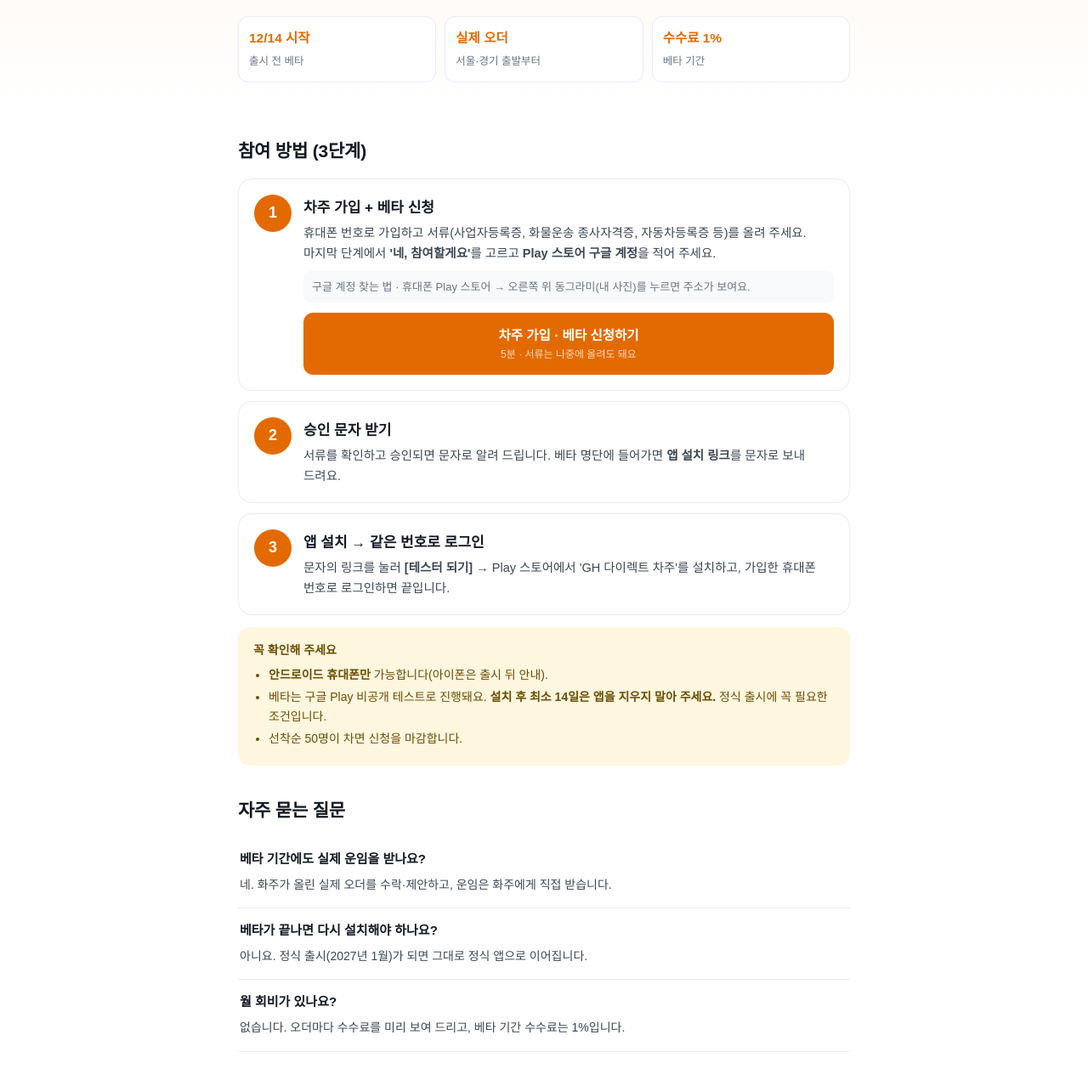
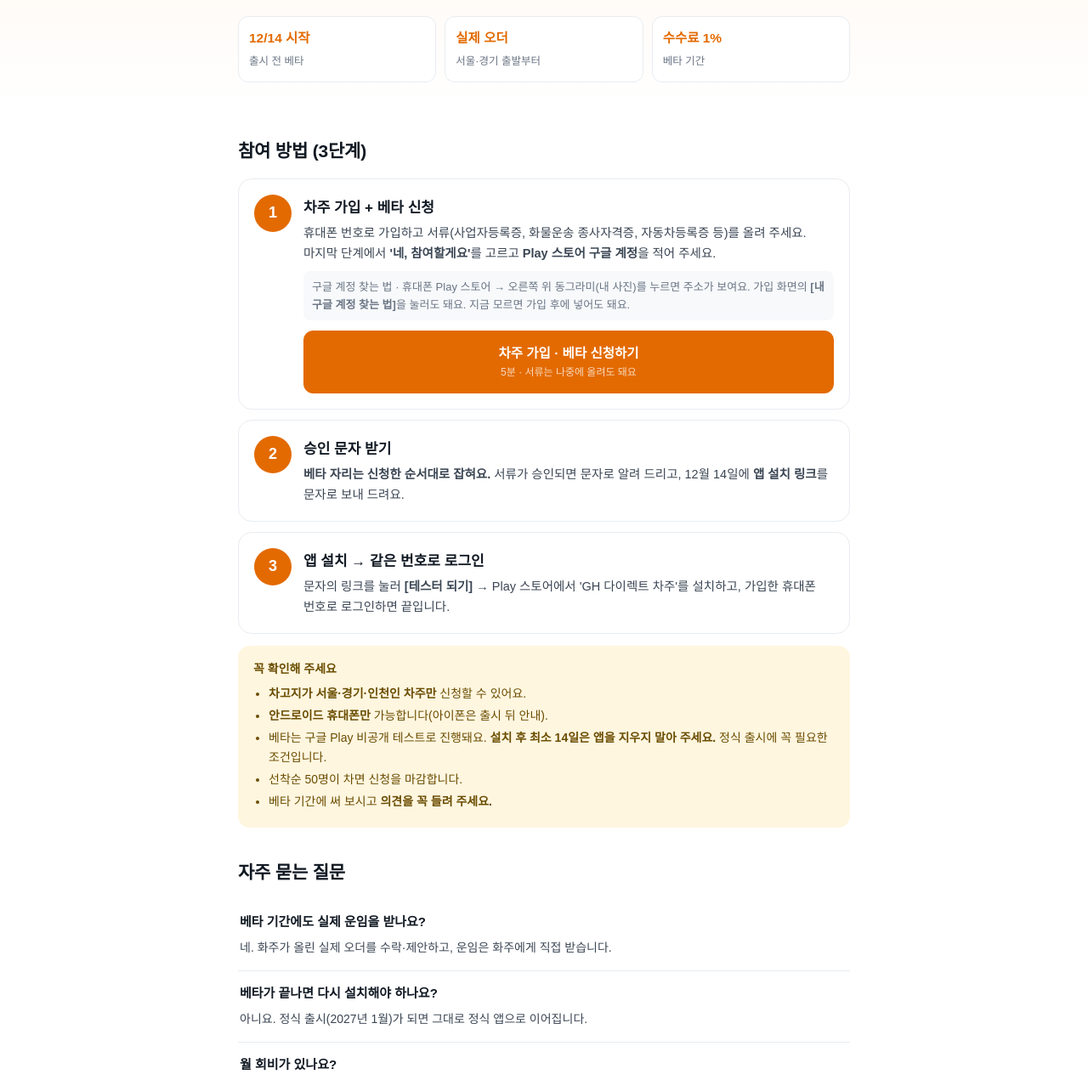
Before and after one commit to koreanyodeler-svg/ghdirect-site, a plain HTML site: page beta/driver/index.html in a window 1280 px wide. Shown: the part 265-1536 px from the top of the page at 85% size. Drawn offline with Linux system fonts and the light colour scheme; a web font is replaced by a local one.

Commit message:
차주 베타 안내: 수도권 선착순 50명·자리 순서·의견·출시 후 수수료 할인

```diff
--- a/beta/driver/index.html
+++ b/beta/driver/index.html
@@ -10,7 +10,7 @@
 <link rel="stylesheet" href="/beta/beta.css"></head><body>
 <header><div class="wrap"><a class="logo" href="/"><img src="/gh-direct-mark.png" alt=""><img class="wm" src="/gh-direct-wordmark.png" alt="GH 다이렉트"></a><a class="home" href="/">서비스 소개</a></div></header>
 <div class="hero"><div class="wrap">
- <span class="pill"><i></i>차주 베타 테스터 · 선착순 50명</span>
+ <span class="pill"><i></i>차주 베타 테스터 · 수도권 선착순 50명</span>
  <h1>출시 전에 <em>먼저</em> 써 보실<br>차주님을 모십니다</h1>
  <p class="lead">12월 14일(월)부터 실제 오더를 받을 수 있는 베타 앱을 먼저 드립니다. 써 보시고 불편한 점을 알려 주세요.</p>
  <div class="facts"><div><b>12/14 시작</b><span>출시 전 베타</span></div><div><b>실제 오더</b><span>서울·경기 출발부터</span></div><div><b>수수료 1%</b><span>베타 기간</span></div></div>
@@ -19,21 +19,23 @@
  <h2>참여 방법 (3단계)</h2>
  <div class="steps">
   <div class="st"><div class="n">1</div><div><h3>차주 가입 + 베타 신청</h3><p>휴대폰 번호로 가입하고 서류(사업자등록증, 화물운송 종사자격증, 자동차등록증 등)를 올려 주세요. 마지막 단계에서 <b>'네, 참여할게요'</b>를 고르고 <b>Play 스토어 구글 계정</b>을 적어 주세요.</p>
-   <div class="tip">구글 계정 찾는 법 · 휴대폰 Play 스토어 → 오른쪽 위 동그라미(내 사진)를 누르면 주소가 보여요.</div>
+   <div class="tip">구글 계정 찾는 법 · 휴대폰 Play 스토어 → 오른쪽 위 동그라미(내 사진)를 누르면 주소가 보여요. 가입 화면의 <b>[내 구글 계정 찾는 법]</b>을 눌러도 돼요. 지금 모르면 가입 후에 넣어도 돼요.</div>
    <a class="btn p" href="https://app.ghdirect.co.kr/join/driver">차주 가입 · 베타 신청하기<small>5분 · 서류는 나중에 올려도 돼요</small></a></div></div>
-  <div class="st"><div class="n">2</div><div><h3>승인 문자 받기</h3><p>서류를 확인하고 승인되면 문자로 알려 드립니다. 베타 명단에 들어가면 <b>앱 설치 링크</b>를 문자로 보내 드려요.</p></div></div>
+  <div class="st"><div class="n">2</div><div><h3>승인 문자 받기</h3><p><b>베타 자리는 신청한 순서대로 잡혀요.</b> 서류가 승인되면 문자로 알려 드리고, 12월 14일에 <b>앱 설치 링크</b>를 문자로 보내 드려요.</p></div></div>
   <div class="st"><div class="n">3</div><div><h3>앱 설치 → 같은 번호로 로그인</h3><p>문자의 링크를 눌러 <b>[테스터 되기]</b> → Play 스토어에서 'GH 다이렉트 차주'를 설치하고, 가입한 휴대폰 번호로 로그인하면 끝입니다.</p></div></div>
  </div>
  <div class="box warn"><b>꼭 확인해 주세요</b><ul>
+  <li><b>차고지가 서울·경기·인천인 차주만</b> 신청할 수 있어요.</li>
   <li><b>안드로이드 휴대폰만</b> 가능합니다(아이폰은 출시 뒤 안내).</li>
   <li>베타는 구글 Play 비공개 테스트로 진행돼요. <b>설치 후 최소 14일은 앱을 지우지 말아 주세요.</b> 정식 출시에 꼭 필요한 조건입니다.</li>
   <li>선착순 50명이 차면 신청을 마감합니다.</li>
+  <li>베타 기간에 써 보시고 <b>의견을 꼭 들려 주세요.</b></li>
  </ul></div>
  <h2>자주 묻는 질문</h2>
  <div class="faq">
   <div class="q"><b>베타 기간에도 실제 운임을 받나요?</b><span>네. 화주가 올린 실제 오더를 수락·제안하고, 운임은 화주에게 직접 받습니다.</span></div>
   <div class="q"><b>베타가 끝나면 다시 설치해야 하나요?</b><span>아니요. 정식 출시(2027년 1월)가 되면 그대로 정식 앱으로 이어집니다.</span></div>
-  <div class="q"><b>월 회비가 있나요?</b><span>없습니다. 오더마다 수수료를 미리 보여 드리고, 베타 기간 수수료는 1%입니다.</span></div>
+  <div class="q"><b>월 회비가 있나요?</b><span>없습니다. 오더마다 수수료를 미리 보여 드리고, 베타 기간 수수료는 1%이고, <b>베타 테스터께는 정식 출시 후에도 일정 기간 수수료 할인</b>을 드립니다.</span></div>
  </div>
  <div class="final"><p>궁금한 점은 언제든 물어보세요</p><p><a href="http://pf.kakao.com/_xdYAvX">카카오톡 채널 '지에이치 다이렉트'</a> · <span style="white-space:nowrap">010-7759-1379</span></p></div>
 </div>
```
Also changed, not shown: index.html (+1 -1 lines).
